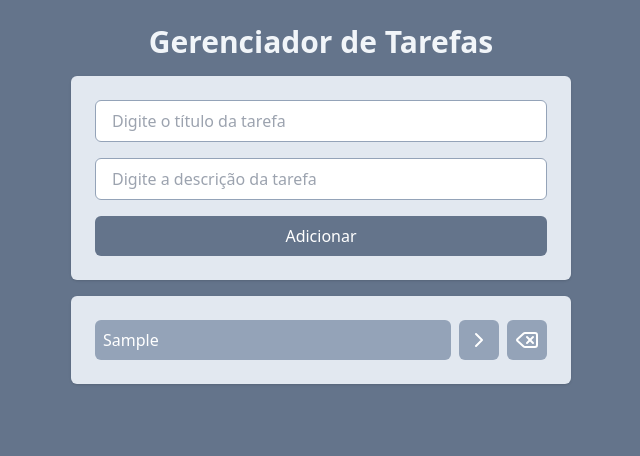
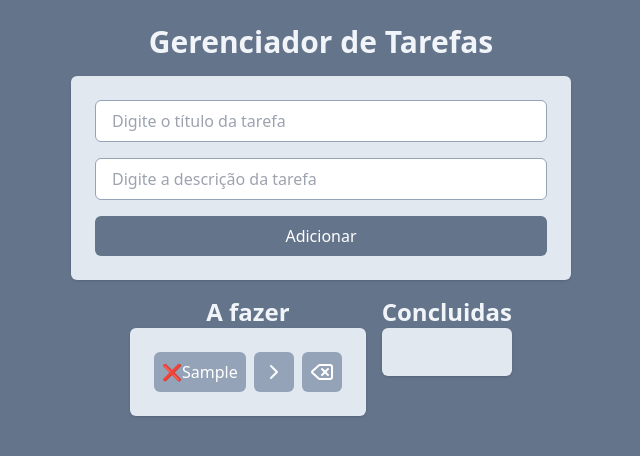
Before and after one commit to ConradoJIT/toDoList, a React (Vite) app: page / in a window 1280 px wide. Both pictures are taken after typing "Sample", "Sample" into the empty fields and a click on the button "Adicionar". Shown: the top 456 px of the page, without its empty margins (319-959 px from the left). Built offline with nearby package versions, Linux system fonts and the light colour scheme; no server answers.

Commit message:
to-do, done

```diff
--- a/src/App.jsx
+++ b/src/App.jsx
@@ -12,16 +12,16 @@ function App() {
     localStorage.setItem("tasks", JSON.stringify(tasks));
   }, [tasks]);
 
-  useEffect(() => {
-    async function fetchTasks() {
-      const response = await fetch(
-        "https://jsonplaceholder.typicode.com/todos?_limit=10"
-      );
-      const data = await response.json();
-      setTasks(data);
-    }
-    fetchTasks();
-  }, []);
+  // useEffect(() => {
+  //   async function fetchTasks() {
+  //     const response = await fetch(
+  //       "https://jsonplaceholder.typicode.com/todos?_limit=10"
+  //     );
+  //     const data = await response.json();
+  //     setTasks(data);
+  //   }
+  //   fetchTasks();
+  // }, []);
 
   function onTaskClick(taskId) {
     const newTasks = tasks.map((task) => {
@@ -55,11 +55,28 @@ function App() {
           Gerenciador de Tarefas
         </h1>
         <AddTask onAddTaskSubmit={onAddTaskSubmit} />
-        <Tasks
-          tasks={tasks}
-          onTaskClick={onTaskClick}
-          onDeleteTaskClick={onDeleteTaskClick}
-        />
+        <div className="flex gap-4 justify-center">
+          <div>
+            <p className="text-2xl text-slate-100 font-bold text-center">
+              A fazer
+            </p>
+            <Tasks
+              tasks={tasks.filter((task) => !task.isCompleted)}
+              onTaskClick={onTaskClick}
+              onDeleteTaskClick={onDeleteTaskClick}
+            />
+          </div>
+          <div>
+            <p className="text-2xl text-slate-100 font-bold text-center">
+              Concluidas
+            </p>
+            <Tasks
+              tasks={tasks.filter((task) => task.isCompleted)}
+              onTaskClick={onTaskClick}
+              onDeleteTaskClick={onDeleteTaskClick}
+            />
+          </div>
+        </div>
       </div>
     </div>
   );
--- a/src/components/Tasks.jsx
+++ b/src/components/Tasks.jsx
@@ -23,8 +23,8 @@ function Tasks({ tasks, onTaskClick, onDeleteTaskClick }) {
               task.isCompleted && "line-through"
             }`}
           >
+            {task.isCompleted ? "✅" : "❌"}
             {task.title}
-            {/* {task.isCompleted ? "Complete" : "Incomplete"} */}
           </button>
           <button
             type="button"
```
